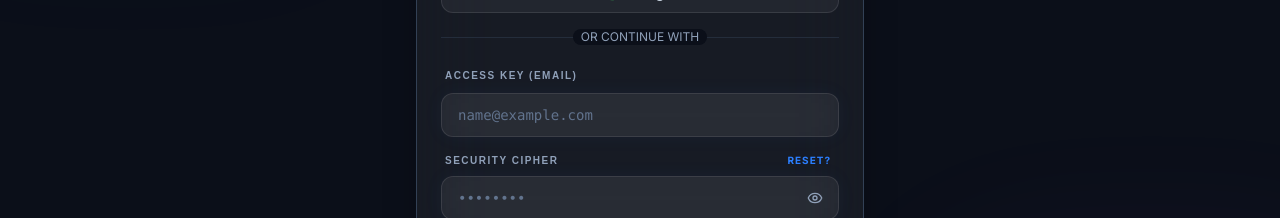
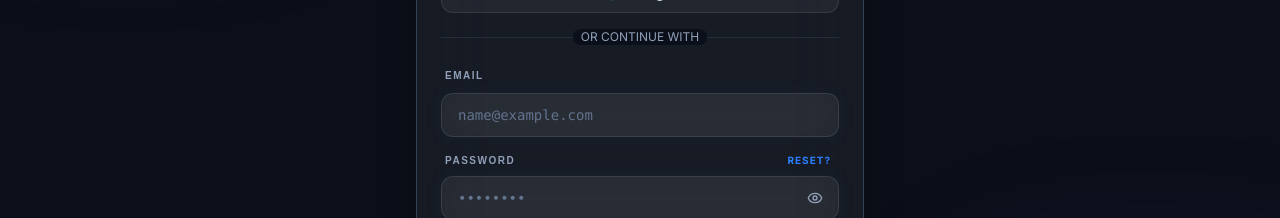
Before and after one commit to jainayush02/Kryonex, a React (Vite) app in the folder client/: page / in a window 1280 px wide. Shown: the part 317-535 px from the top of the page. Built offline with nearby package versions, Linux system fonts and the light colour scheme; no server answers; a web font is replaced by a local one.

Commit message:
Update LoginPage.tsx

```diff
--- a/client/src/pages/LoginPage.tsx
+++ b/client/src/pages/LoginPage.tsx
@@ -528,7 +528,7 @@ export default function LoginPage() {
                     <div className="space-y-2">
                       <div className="px-1">
                         <label className="text-[10px] font-anta font-bold tracking-[0.15em] text-slate-500 dark:text-slate-400 uppercase">
-                          Access Key (Email)
+                          Email
                         </label>
                       </div>
                       <Input
@@ -544,7 +544,7 @@ export default function LoginPage() {
                     <div className="space-y-2">
                       <div className="flex justify-between items-center px-1">
                         <label className="text-[10px] font-anta font-bold tracking-[0.15em] text-slate-500 dark:text-slate-400 uppercase">
-                          Security Cipher
+                          Password
                         </label>
                         {!isSignUp && (
                           <button
```
